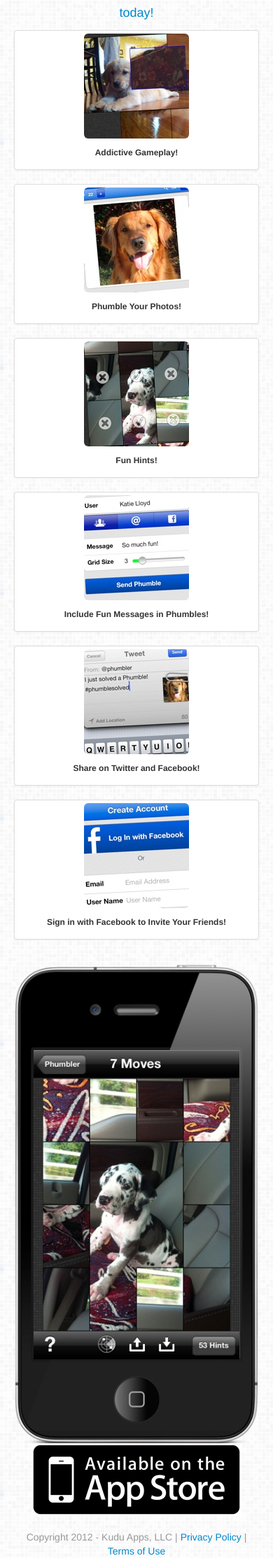
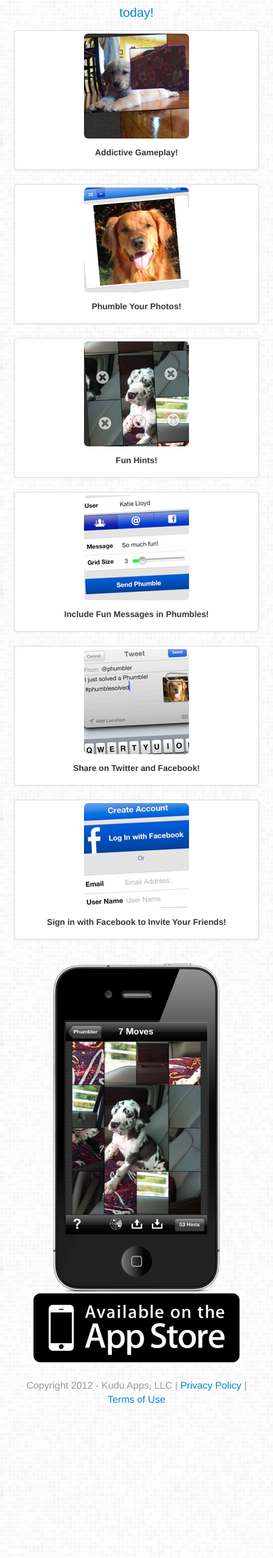
Before and after one commit to phumbler/PhumblerDotCom, a Jekyll site: the page built from index.html, in a window 390 px wide. Shown: the part 759-2986 px from the top of the page at 70% size. Built offline with Jekyll 4.4.1, drawn with Linux system fonts in a browser that asks for light colours; nearby versions of some CDN libraries; comment, search, counter and statistics services are not loaded; after the commit the page ends 2769 px from its top, so only the background shows below that.

Commit message:
Correct iPhone image viewer on iPhone

```diff
--- a/css/site.css
+++ b/css/site.css
@@ -81,3 +81,19 @@ div.thumbnail h6 {
 .footer {
   text-align:center;
 }
+
+@media (max-width: 767px) {
+  #sidebar .sidebar-iphone-block {
+    position: relative;
+    width: 380px;
+    display:block;
+    margin-left:auto;
+    margin-right:auto;
+  }
+}
+
+@media (max-width: 480px) {
+  #sidebar .sidebar-iphone-block {
+    width:240px;
+  }
+}
--- a/index.html
+++ b/index.html
@@ -68,7 +68,7 @@ layout: default
   <div class="span5">
     <!--Sidebar content-->
     <div id="sidebar">
-      <span id="sidebar-screenshot" class="sidebar-iphone-block">
+      <div id="sidebar-screenshot" class="sidebar-iphone-block">
         <img id="iphone_shell" src="images/iphone_4_vert.png" alt="iPhone Hardware Shell" />
         <div class="screenshot_slide">
           <img class="slider_next" src="images/Screenshot_1.jpg" alt="Phumbler Screenshot" />
@@ -77,7 +77,7 @@ layout: default
           <img class="slider_next" src="images/Screenshot_4.jpg" alt="Phumbler Screenshot" />
           <img class="slider_next" src="images/Screenshot_5.jpg" alt="Phumbler Screenshot" />
         </div>
-      </span>
+      </div>
     </div>
   </div>
 </div>
```
